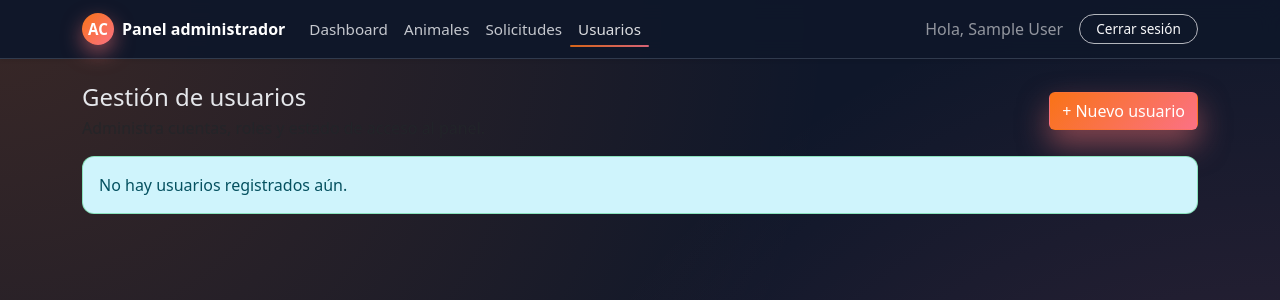
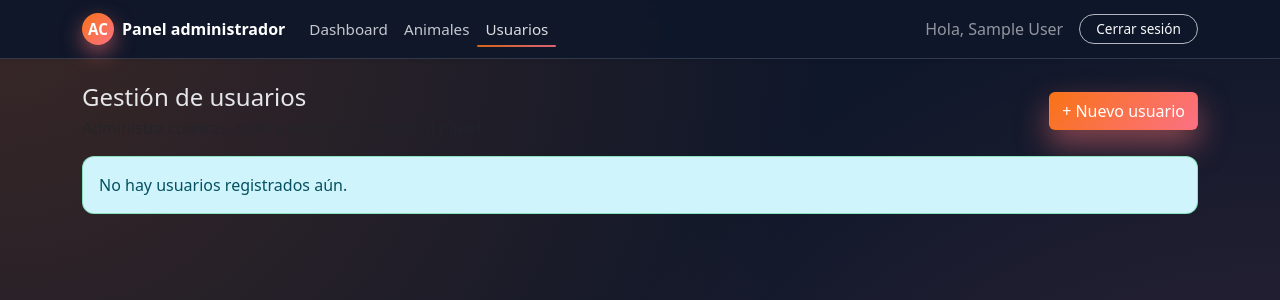
Before and after one commit to DAVIDCHANXD/PROYECTO-WEB, a PHP site: page /BACKEND/Privada/usuarios_admin.php in a window 1280 px wide. Shown: the top 300 px of the page. Run offline with PHP 8.4, Linux system fonts and the light colour scheme; the visitor is signed in with stand-in values (Sample User, id 1); data that the repository does not hold is empty.

Commit message:
Update usuarios_admin.php

```diff
--- a/BACKEND/Privada/usuarios_admin.php
+++ b/BACKEND/Privada/usuarios_admin.php
@@ -202,7 +202,6 @@ try {
       <ul class="navbar-nav me-auto">
         <li class="nav-item"><a href="/BACKEND/Privada/dashboard.php" class="nav-link">Dashboard</a></li>
         <li class="nav-item"><a href="/BACKEND/Privada/animales_listar.php" class="nav-link">Animales</a></li>
-        <li class="nav-item"><a href="/BACKEND/Privada/usuarios_listar.php" class="nav-link">Solicitudes</a></li>
         <li class="nav-item"><a href="/BACKEND/Privada/usuarios_admin.php" class="nav-link active">Usuarios</a></li>
       </ul>
       <div class="d-flex align-items-center">
```
